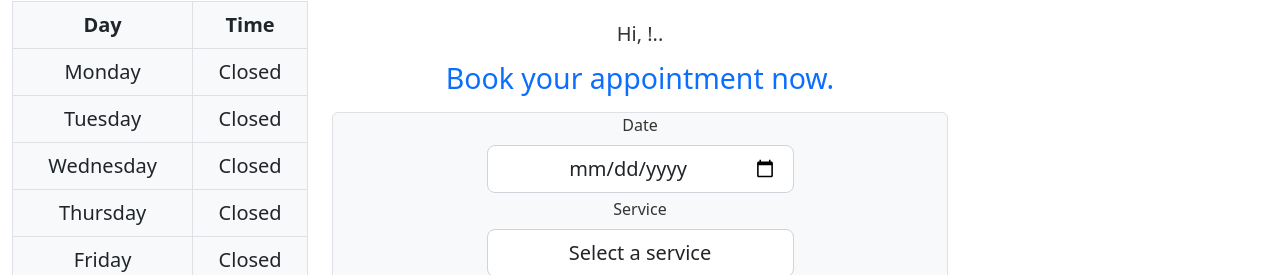
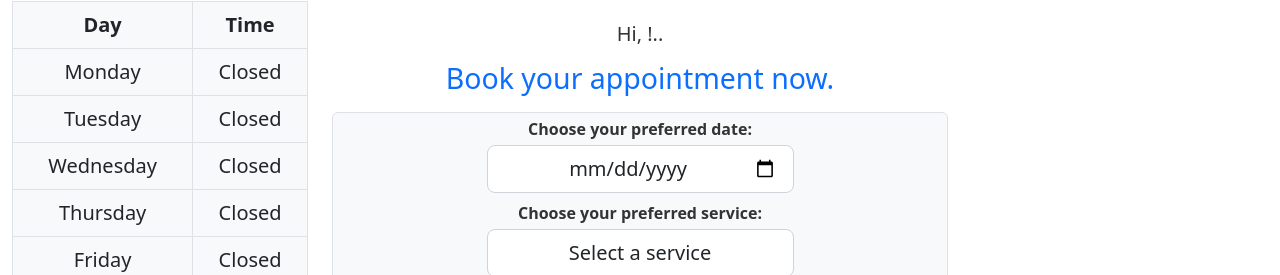
Before and after one commit to JustineLapura/Dental-Clinic-Appointment-Reservation-System, a React (Create React App) app: page /appointments in a window 1280 px wide. Shown: the part 283-558 px from the top of the page. Built offline with nearby package versions, Linux system fonts and the light colour scheme; sample sign-in values are in the browser's storage; the HTML template or start-up script is replaced by a standard one.

Commit message:
Finishing touch for Date and Time strict validation

```diff
--- a/src/AppointmentPages/AccountPage.jsx
+++ b/src/AppointmentPages/AccountPage.jsx
@@ -273,6 +273,7 @@ const AccountPage = () => {
         setTime={setTime}
         setService={setService}
         setIsInvalidDate={setIsInvalidDate}
+        setIsInvalidTime={setIsInvalidTime}
         setShowModal={setShowModal}
         showModal={showModal}
         handleCloseModal={handleCloseModal}
--- a/src/AppointmentPages/Appointment.jsx
+++ b/src/AppointmentPages/Appointment.jsx
@@ -218,7 +218,7 @@ function Appontment() {
               <h3 className='my-3 text-primary animate__animated animate__pulse animate__delay-2s animate__infinite animate__slow'>Book your appointment now.</h3>
               <Form className='mx-auto border rounded bg-light'>
                 <Form.Group className='position-relative' controlId="date">
-                  <Form.Label>Date</Form.Label>
+                  <Form.Label className='fw-bold my-1'>Choose your preferred date:</Form.Label>
                   <Form.Control className="form-control-lg text-center w-50 mx-auto mb-1" type="date" value={date} onChange={handleDateChange} />
                   {isInvalidDate &&
                     <Alert className='w-75 mx-auto' variant="danger">
@@ -226,7 +226,7 @@ function Appontment() {
                     </Alert>}
                 </Form.Group>
                 {date && !isInvalidDate && <Form.Group className='position-relative ' controlId="time">
-                  <Form.Label>Time</Form.Label>
+                  <Form.Label className='fw-bold my-1'>Choose your preferred time:</Form.Label>
                   <Form.Control className="form-control-lg text-center w-50 mx-auto mb-1" type="time" value={time} onChange={handleTimeChange} />
                   {isInvalidTime && (
                     <Alert className='w-75 mx-auto' variant="danger">
@@ -235,7 +235,7 @@ function Appontment() {
                   )}
                 </Form.Group>}
                 <Form.Group controlId="service">
-                  <Form.Label>Service</Form.Label>
+                  <Form.Label className='fw-bold my-1'>Choose your preferred service:</Form.Label>
                   <Form.Control className="form-control-lg text-center w-50 mx-auto" as="select" value={service} onChange={handleServiceChange}>
                     <option value="">Select a service</option>
                     {services.map(service => {
--- a/src/components/RescheduleModal.jsx
+++ b/src/components/RescheduleModal.jsx
@@ -49,7 +49,7 @@ function RescheduleModal(
               <Form.Control className="form-control-lg text-center w-75 mx-auto mb-1" type="time" value={time} onChange={handleTimeChange} />
               {isInvalidTime && (
                 <Alert className="text-center" variant="danger">
-                  Please select a time between 9:00 AM and 5:00 PM.
+                  Please select a time within the available schedule.
                 </Alert>
               )}
             </Form.Group>}
--- a/src/components/ShowBookAppointmentModal.jsx
+++ b/src/components/ShowBookAppointmentModal.jsx
@@ -9,6 +9,7 @@ function ShowBookAppointmentModal(
     setTime,
     setService,
     setIsInvalidDate,
+    setIsInvalidTime,
     setShowModal,
     showModal,
     handleCloseModal,
@@ -30,6 +31,7 @@ function ShowBookAppointmentModal(
     navigate("/appointments")
     setShowModal(false)
     setIsInvalidDate(false)
+    setIsInvalidTime(false)
     setDate("")
     setTime("")
     setService("")
@@ -42,7 +44,7 @@ function ShowBookAppointmentModal(
           <Modal.Title>Book Appointment</Modal.Title>
         </Modal.Header>
         <Modal.Body>
-          {isInvalidDate && <div className='d-flex justify-content-center'>
+          {isInvalidDate || isInvalidTime && <div className='d-flex justify-content-center'>
             <Button className='btn-sm btn-primary mx-auto text-white' onClick={viewSchedule}>view schedule</Button>
           </div>}
           <Form>
```
